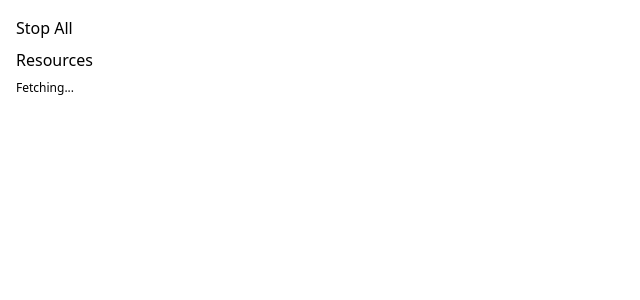
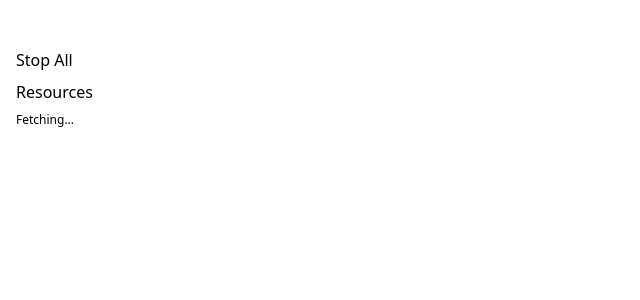
Before and after one commit to viamrobotics/viam-svelte-sdk, a SvelteKit app: page / in a window 1280 px wide. Shown: the top 300 px of the page, without its empty margins (0-640 px from the left). Built offline with nearby package versions, Linux system fonts and the light colour scheme.

Commit message:
set retry defaults

```diff
--- a/src/lib/hooks/robot-clients.svelte.ts
+++ b/src/lib/hooks/robot-clients.svelte.ts
@@ -73,6 +73,9 @@ export const provideRobotClientsContext = (
           abort: false,
         };
       }
+
+      config.reconnectMaxAttempts ??= 1e9;
+      config.reconnectMaxWait ??= 2000;
 
       const client = await createRobotClient(config);
       (client as RobotClient & { partID: string }).partID = partID;
--- a/src/routes/+layout.svelte
+++ b/src/routes/+layout.svelte
@@ -10,15 +10,25 @@ interface Props {
   children: Snippet;
 }
 
-let dialConfigs = $state(configs);
-
-$effect(() => {
-  const id = setInterval(() => (dialConfigs = { ...dialConfigs }), 3000);
-  return () => clearInterval(id);
-});
+let enabled = $state<Record<string, boolean>>({});
+let dialConfigs = $derived(
+  Object.fromEntries(Object.entries(configs).filter(([key]) => enabled[key]))
+);
 
 let { children }: Props = $props();
 </script>
+
+<div class="flex gap-4 p-4">
+  {#each Object.keys(configs) as part}
+    <div>
+      <input
+        type="checkbox"
+        bind:checked={enabled[part]}
+      />
+      {part}
+    </div>
+  {/each}
+</div>
 
 <ViamProvider {dialConfigs}>
   <Parts />
```
